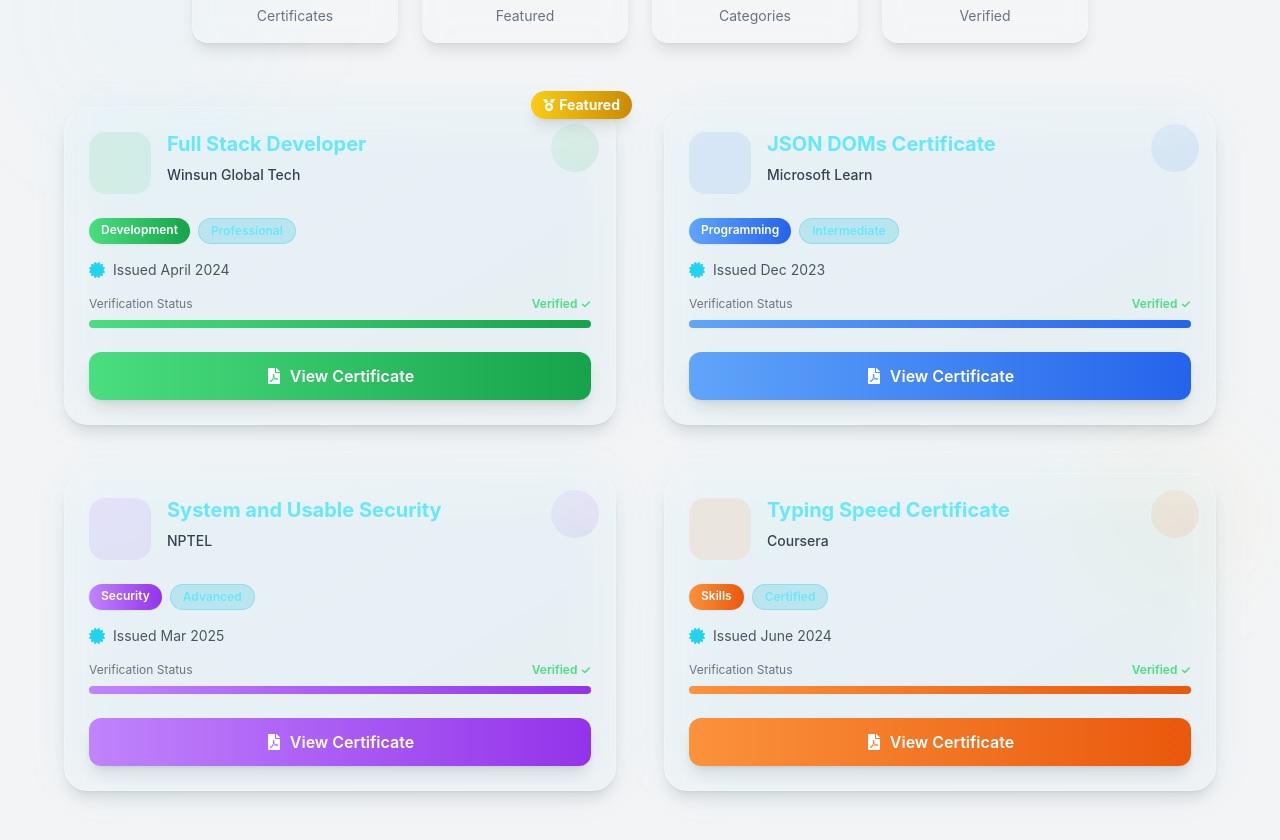
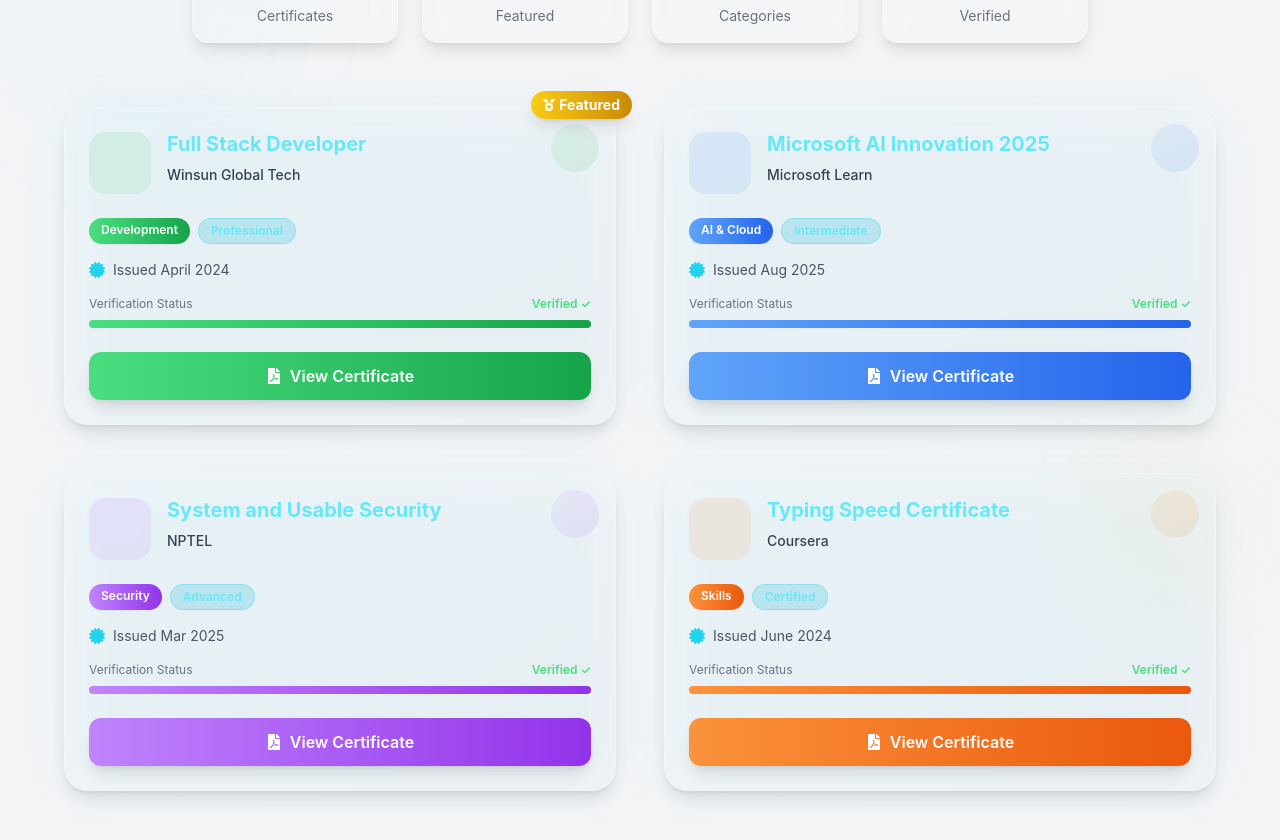
Before and after one commit to Srujan253/PortFolio, a React (Vite) app: page / in a window 1280 px wide. Shown: the part 2326-3166 px from the top of the page. Built offline with nearby package versions, Linux system fonts and the light colour scheme.

Commit message:
offline mode testing is done1

```diff
--- a/src/components/Certifications.jsx
+++ b/src/components/Certifications.jsx
@@ -6,6 +6,7 @@ import { useRef, useState } from "react";
 
 import fullStackCert from '../certificates/full_stack__winsun.jpg';
 import javscriptCert from '../certificates/JavsScriptDOMs.pdf';
+import microsoftInnovationCert from '../certificates/microsft_annovation.pdf';
 import securityCert from '../certificates/SystemandUsableSecurity.pdf';
 import typingCert from '../certificates/typing.pdf';
 import typingOneCert from '../certificates/typing_one.pdf';
@@ -27,13 +28,13 @@ const certifications = [
     bgColor: "bg-green-500/10",
   },
   {
-    title: "JSON DOMs Certificate",
+    title: "Microsoft AI Innovation 2025",
     issuer: "Microsoft Learn",
-    date: "Issued Dec 2023",
+    date: "Issued Aug 2025",
     Icon: SiMicrosoftacademic,
-    link: javscriptCert,
+    link: microsoftInnovationCert,
     level: "Intermediate",
-    category: "Programming",
+    category: "AI & Cloud",
     featured: false,
     color: "from-blue-400 to-blue-600",
     bgColor: "bg-blue-500/10",
```
Also changed, not shown: 1 other file (tests, documents, lock files or other folders).
